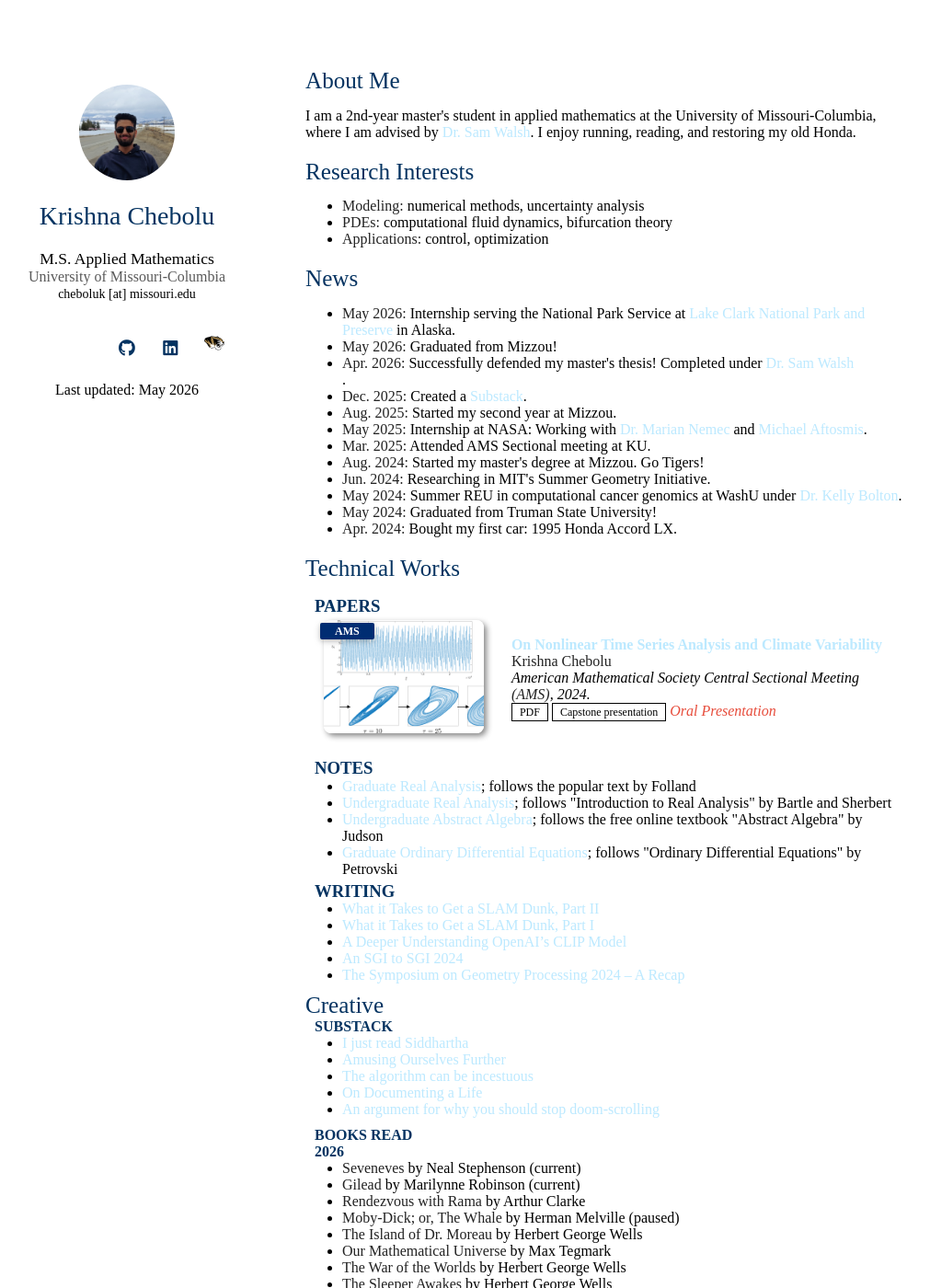
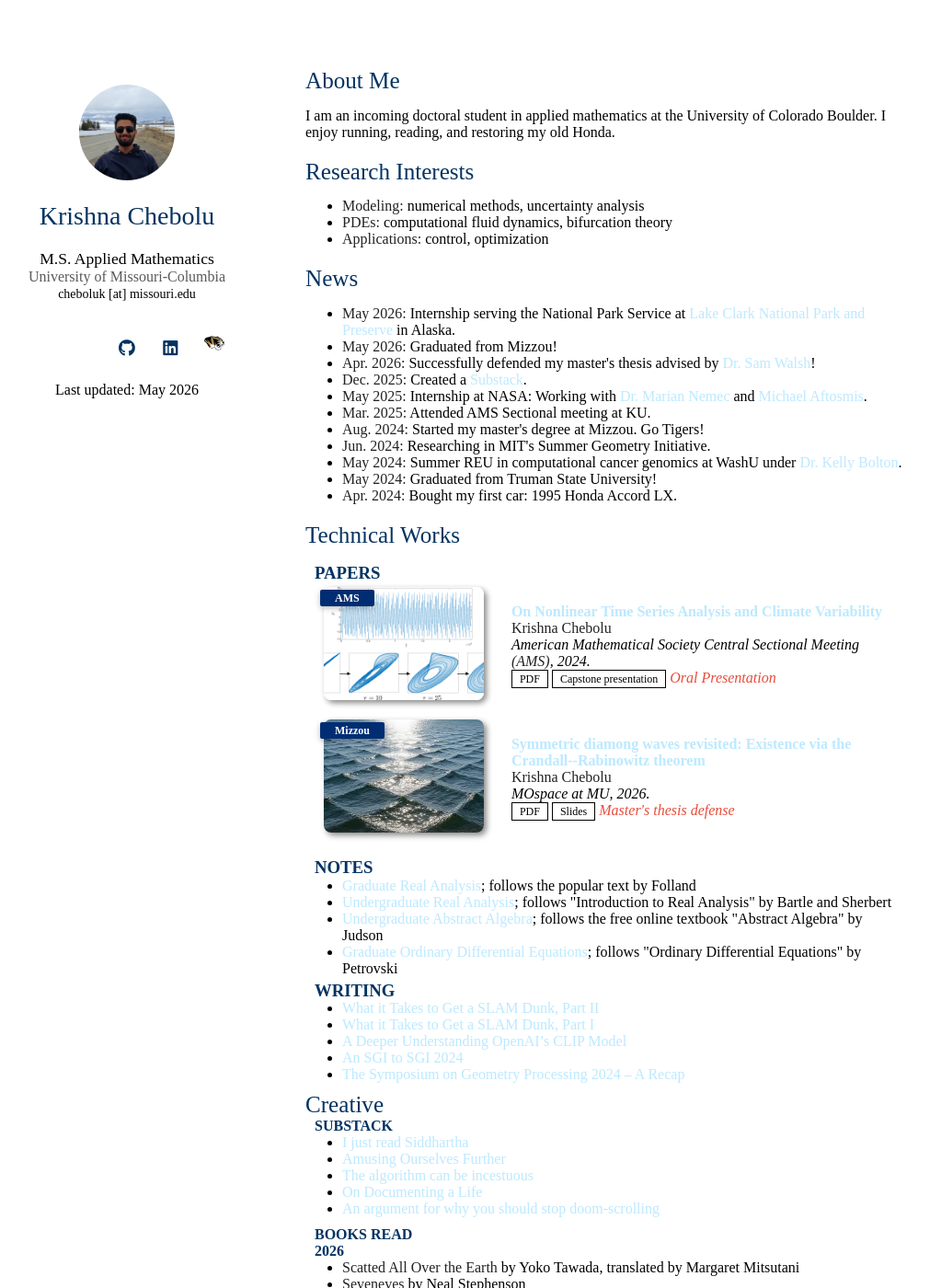
Before and after one commit to krishnachebolu/krishnachebolu.github.io, a Jekyll site: the page index.html, which Jekyll copies as it is, in a window 1280 px wide and 1400 px high. Shown: the whole window at 92% size, without its empty margins (138-1149 px from the left). Built offline with Jekyll 4.4.1, drawn with Linux system fonts in a browser that asks for light colours; nearby versions of some CDN libraries; a style sheet for code colours, icons or effects is not loaded; some of the changed text lies outside the part shown.

Commit message:
Revise personal details and add thesis information
Updated personal information and added new publications.

```diff
--- a/index.html
+++ b/index.html
@@ -88,7 +88,7 @@ Last updated: May 2026
 
       <h2 id="about-me">About Me</h2>
 
-<p>I am a 2nd-year master's student in applied mathematics at the University of Missouri-Columbia, where I am advised by <a href="https://samuelwalsh.github.io/">Dr. Sam Walsh</a>.
+<p>I am an incoming doctoral student in applied mathematics at the University of Colorado Boulder.
 
   I enjoy running, reading, and restoring my old Honda.
 </p>
@@ -106,9 +106,8 @@ Last updated: May 2026
 <ul>
   <li><strong>May 2026:</strong> Internship serving the National Park Service at <a href="https://www.nps.gov/lacl/index.htm">Lake Clark National Park and Preserve</a> in Alaska.
   <li><strong>May 2026:</strong> Graduated from Mizzou!
-  <li><strong>Apr. 2026:</strong> Successfully defended my master's thesis! Completed under <a href="https://samuelwalsh.github.io/">Dr. Sam Walsh</a></li>.
+  <li><strong>Apr. 2026:</strong> Successfully defended my master's thesis advised by <a href="https://samuelwalsh.github.io/">Dr. Sam Walsh</a>!</li>
   <li><strong>Dec. 2025:</strong> Created a <a href="https://krishnachebolu.substack.com/">Substack</a>.</li>
-  <li><strong>Aug. 2025:</strong> Started my second year at Mizzou.</li>
   <li><strong>May 2025:</strong> Internship at NASA: Working with <a href="https://www.nas.nasa.gov/aboutnas/staff/staff_nemec.html">Dr. Marian Nemec</a> and <a href="https://www.nas.nasa.gov/aboutnas/staff/staff_maftosmis.html">Michael Aftosmis</a>.</li>
   <li><strong>Mar. 2025:</strong> Attended AMS Sectional meeting at KU.</li>
   <li><strong>Aug. 2024:</strong> Started my master's degree at Mizzou. Go Tigers!</li>
@@ -148,7 +147,31 @@ Last updated: May 2026
     </div>
   </div>
 </div>
+</li>
 
+  <li>
+<div class="pub-row">
+  <div class="col-sm-3 abbr" style="position: relative;padding-right: 15px;padding-left: 15px;">
+    <img src="/assets/img/diamond_wave_photo.jpg" class="teaser img-fluid z-depth-1" style="width=100;height=40%" />
+            <abbr class="badge">Mizzou</abbr>
+  </div>
+  <div class="col-sm-9" style="position: relative;padding-right: 15px;padding-left: 20px;">
+      <div class="title"><a href="/assets/files/Chebolu-ThesisDraft-29Apr2026.pdf" target="_blank">Symmetric diamong waves revisited: Existence via the Crandall--Rabinowitz theorem</a></div>
+      <div class="author"><strong>Krishna Chebolu</strong></div>
+      <div class="periodical"><em>MOspace at MU, 2026.</em>
+      </div>
+    <div class="links">
+
+      <a href="/assets/files/Chebolu-ThesisDraft-29Apr2026.pdf" class="btn btn-sm z-depth-0" role="button" target="_blank" style="font-size:12px;">PDF</a>
+
+      <a href="assets/files/Chebolu-SlidesDraft-29April2026.pdf" class="btn btn-sm z-depth-0" role="button" target="_blank" style="font-size:12px;">Slides</a>
+
+      <strong> <i style="color:#e74d3c">Master's thesis defense</i></strong>
+
+
+    </div>
+  </div>
+</div>
 </li>
 
 </ol>
@@ -191,15 +214,16 @@ Last updated: May 2026
         <h4 style="margin:0 10px 0;">BOOKS READ</h4>
            <h4 style="margin:0 10px 0;">2026</h4>
 <ul style="margin:0 0 5px;">
-  <li><strong>Seveneves</strong> by Neal Stephenson (current)</li>
+  <li><strong>Scatted All Over the Earth</strong> by Yoko Tawada, translated by Margaret Mitsutani</li>
+  <li><strong>Seveneves</strong> by Neal Stephenson</li>
   <li><strong>Gilead</strong> by Marilynne Robinson (current)</li>
   <li><strong>Rendezvous with Rama</strong> by Arthur Clarke</li>
   <li><strong>Moby-Dick; or, The Whale</strong> by Herman Melville (paused)</li>
-  <li><strong>The Island of Dr. Moreau</strong> by Herbert George Wells</li>
+  <li><strong>The Island of Dr. Moreau</strong> by H.G. Wells</li>
   <li><strong>Our Mathematical Universe</strong> by Max Tegmark</li>
-  <li><strong>The War of the Worlds</strong> by Herbert George Wells</li>
-  <li><strong>The Sleeper Awakes</strong> by Herbert George Wells</li>
-  <li><strong>The Time Machine</strong> by Herbert George Wells</li>
+  <li><strong>The War of the Worlds</strong> by H.G. Wells</li>
+  <li><strong>The Sleeper Awakes</strong> by H.G. Wells</li>
+  <li><strong>The Time Machine</strong> by H.G. Wells</li>
   <li><strong>Factfulness</strong> by Hans Rosling, Ola Rosling, and Anna Rosling Rönnlund</li>
   <li><strong>Siddhartha</strong> by Hermann Hesse</li>
   <li><strong>The Guide</strong> by R. K. Narayan</li>
```
